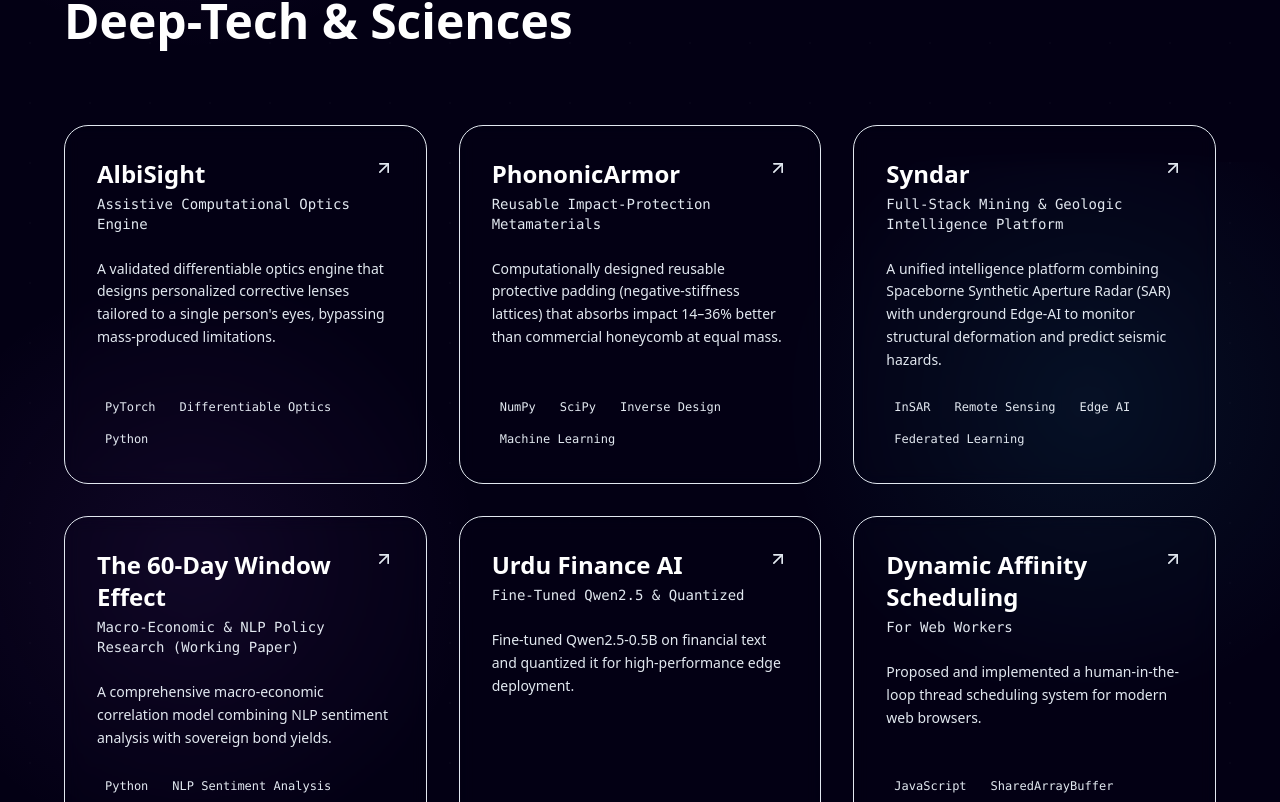
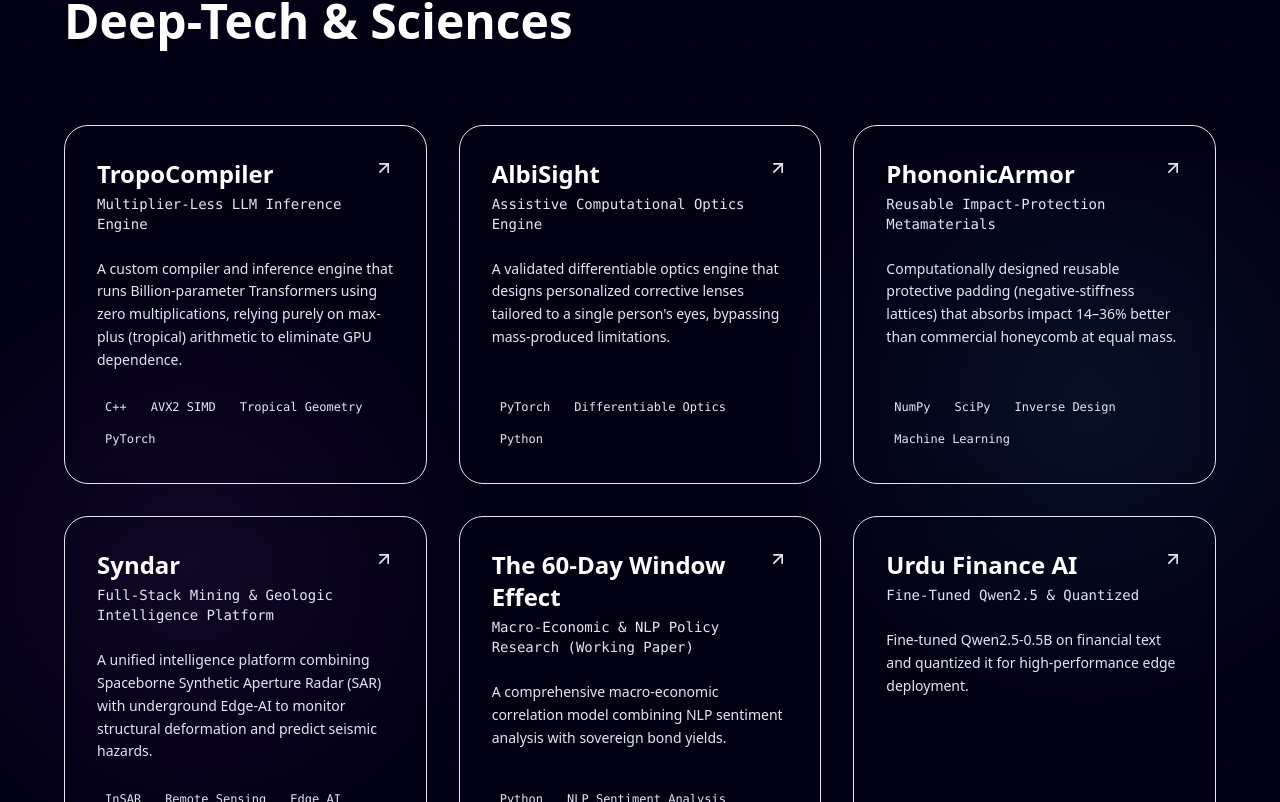
Before and after one commit to hassankhan2510/myportfolio, a Next.js app in the folder portfolio/: page / in a window 1280 px wide. Shown: the part 3838-4640 px from the top of the page. Built offline with nearby package versions, Linux system fonts and the light colour scheme.

Commit message:
Update: Added TropoCompiler to Deep-Tech Research portfolio

```diff
--- a/portfolio/src/data/projects.ts
+++ b/portfolio/src/data/projects.ts
@@ -23,6 +23,25 @@
 }
 
 export const projects: Project[] = [
+    {
+        id: 'tropocompiler',
+        slug: 'tropocompiler',
+        title: 'TropoCompiler',
+        subtitle: 'Multiplier-Less LLM Inference Engine',
+        role: 'Systems Architect',
+        stack: ['C++', 'AVX2 SIMD', 'Tropical Geometry', 'PyTorch'],
+        category: 'Deep-Tech Research',
+        summary: 'A custom compiler and inference engine that runs Billion-parameter Transformers using zero multiplications, relying purely on max-plus (tropical) arithmetic to eliminate GPU dependence.',
+        content: {
+            problem: 'Modern LLM inference is bottlenecked by the immense physical silicon area and wattage required for floating-point multiplication circuits on GPUs.',
+            solution: 'Engineered a zero-copy .trop binary compiler in C++ that replaces all standard attention and linear layer operations with 256-bit AVX2 hardware-accelerated max(x+y) instructions.',
+            technicalDetails: [
+                'Successfully compiled and executed a 1.5 Billion parameter (GPT-2 XL) model architecture.',
+                'Utilized memory mapping (mmap) to achieve zero-copy loading with ~0 MB RAM overhead.',
+                'Prototyped the mathematical framework to port standard weights into a 2-Watt physical FPGA/ASIC accelerator for edge deployments.'
+            ]
+        }
+    },
     {
         id: 'albisight',
         slug: 'albisight',
```
